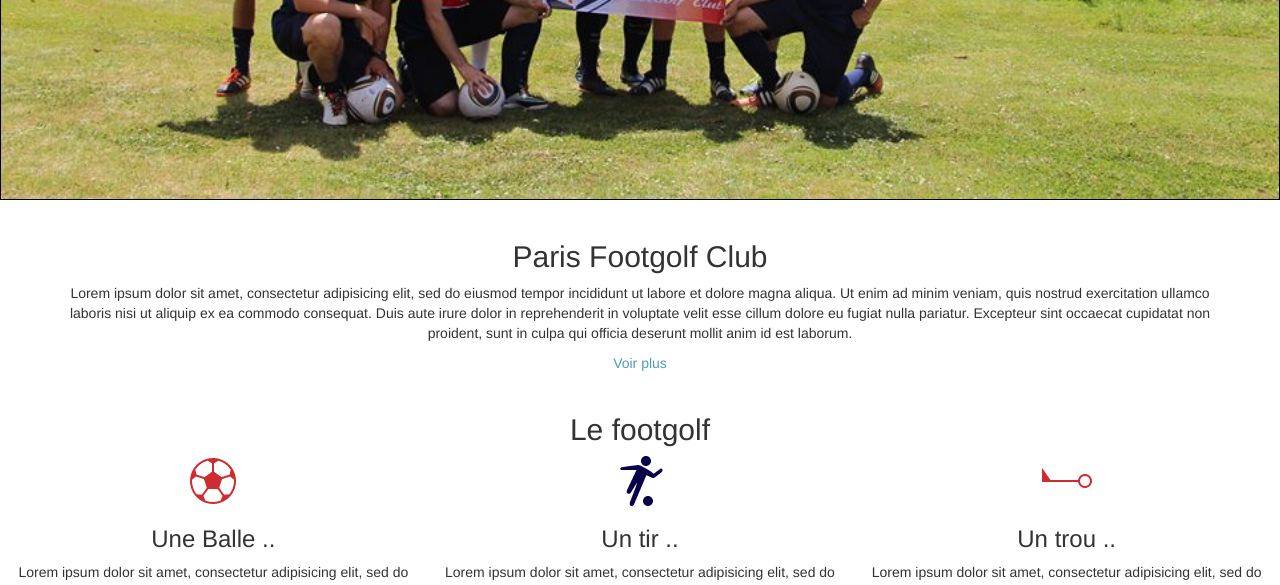
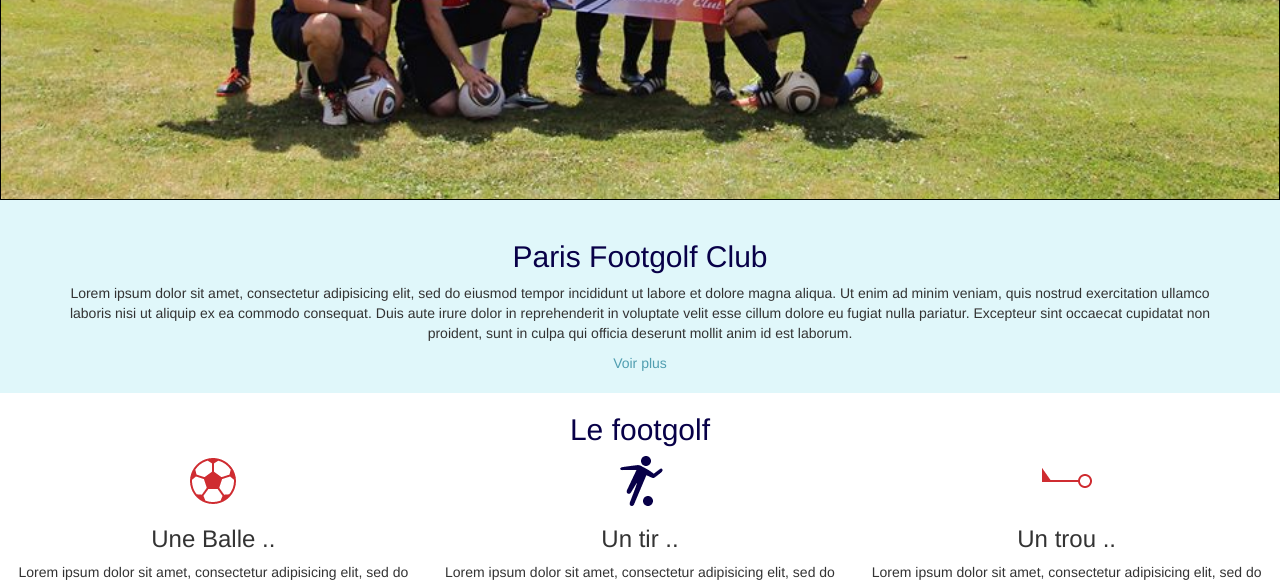
Before and after one commit to charles4nier/paris_foot_golf_club, a PHP site: page /maquette.html in a window 1280 px wide. Shown: the part 810-1395 px from the top of the page. Run offline with PHP 8.4, Linux system fonts and the light colour scheme.

Commit message:
add boutique presentation

```diff
--- a/css/style.css
+++ b/css/style.css
@@ -59,7 +59,10 @@ nav :not(li)::after {
  .club {
    text-align: center;
    padding: 20px 50px;
-   background-color: white;
+   background-color: #E0F7FA;
+ }
+ .club h2 {
+   color: #080048;
  }
  .club a {
    color:#509eb0;
@@ -67,7 +70,23 @@ nav :not(li)::after {
 
 .sport {
   text-align: center;
+
+}
+.sport h2 {
+  color: #080048;
 }
  .sport .concept {
    text-align: center;
  }
+ .sport .concept h3 {
+
+ }
+
+.boutique a {
+  color:#509eb0;
+}
+.initiation {
+  height: 300px;
+  background: url(../img/footgolf-origin.jpg) no-repeat center;
+  background-size: cover;
+}
--- a/maquette.html
+++ b/maquette.html
@@ -54,7 +54,9 @@
         </div>
       </section>
       <section class="row boutique">
-
+        <div class="col-md-6 initiation">
+          <h2>Nos différents packs d'initiation</h2>
+        </div>
       </section>
       <section class="row inscription">
 
```
Also changed, not shown: img/footgolf-origin.jpg (added), img/footgolf.jpg (added), img/maillot.png (added).
